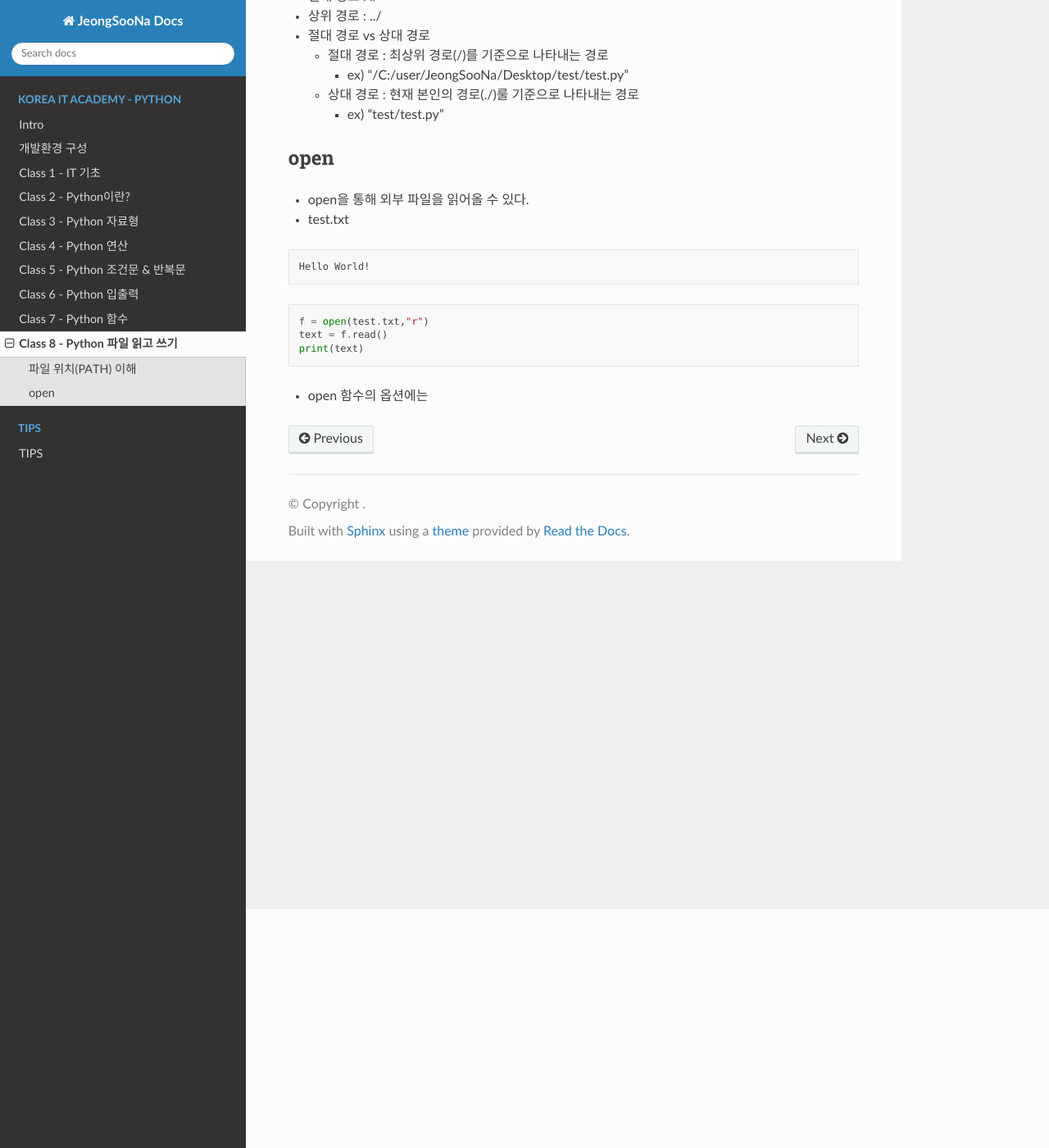
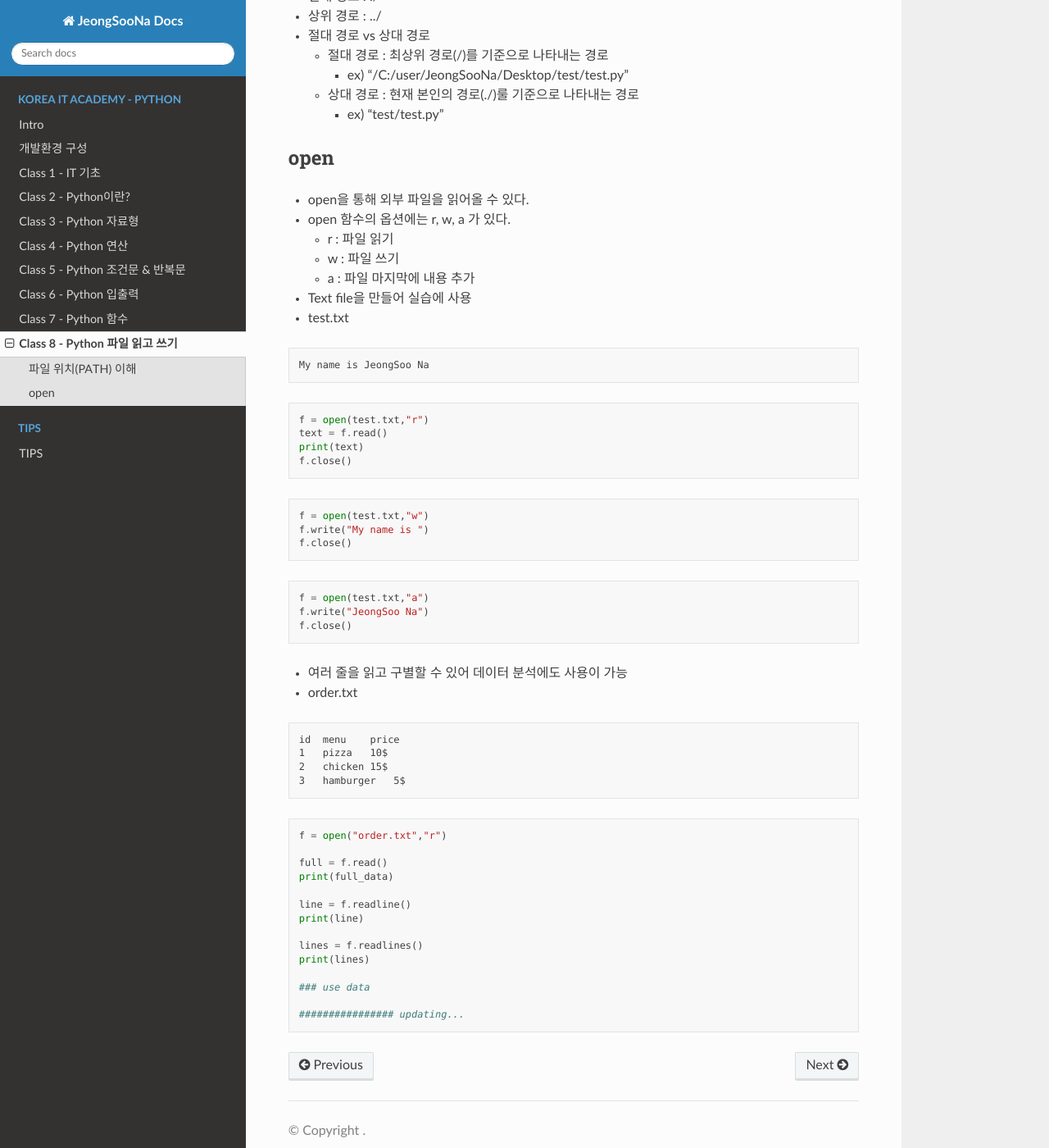
Before and after one commit to JeongSooNa/JeongSooNa-Docs, a Sphinx documentation site: the page built from docs/Korea_IT_Academy-Python/class_8.md, in a window 1280 px wide and 1400 px high, scrolled down 291 px. Shown: the whole window at 82% size. Built offline with Sphinx 7.4.7 and the Read the Docs theme 3.1.0, drawn with Linux system fonts in a browser that asks for light colours.

Commit message:
update docs

````diff
--- a/docs/Korea_IT_Academy-Python/class_8.md
+++ b/docs/Korea_IT_Academy-Python/class_8.md
@@ -13,14 +13,62 @@
 
 ### open
 - open을 통해 외부 파일을 읽어올 수 있다.
+
+- open 함수의 옵션에는 r, w, a 가 있다.
+    - r : 파일 읽기
+    - w : 파일 쓰기
+    - a : 파일 마지막에 내용 추가
+
+- Text file을 만들어 실습에 사용
+
 - test.txt
+
 ```txt
-Hello World!
+My name is JeongSoo Na
 ```
+
 ```py
 f = open(test.txt,"r")
 text = f.read()
 print(text)
+f.close()
 ```
 
-- open 함수의 옵션에는
+```py
+f = open(test.txt,"w")
+f.write("My name is ")
+f.close()
+```
+
+```py
+f = open(test.txt,"a")
+f.write("JeongSoo Na")
+f.close()
+```
+
+- 여러 줄을 읽고 구별할 수 있어 데이터 분석에도 사용이 가능
+
+- order.txt
+```txt
+id  menu    price
+1   pizza   10$
+2   chicken 15$
+3   hamburger   5$
+```
+
+```py
+f = open("order.txt","r")
+
+full = f.read()
+print(full_data)
+
+line = f.readline()
+print(line)
+
+lines = f.readlines()
+print(lines)
+
+### use data
+
+################ updating...
+```
````
Also changed, not shown: docs/Korea_IT_Academy-Python/class_5.md (+24 -0 lines), docs/Korea_IT_Academy-Python/class_6.md (+34 -0 lines), docs/Korea_IT_Academy-Python/test_1.md (+1 -0 lines).
